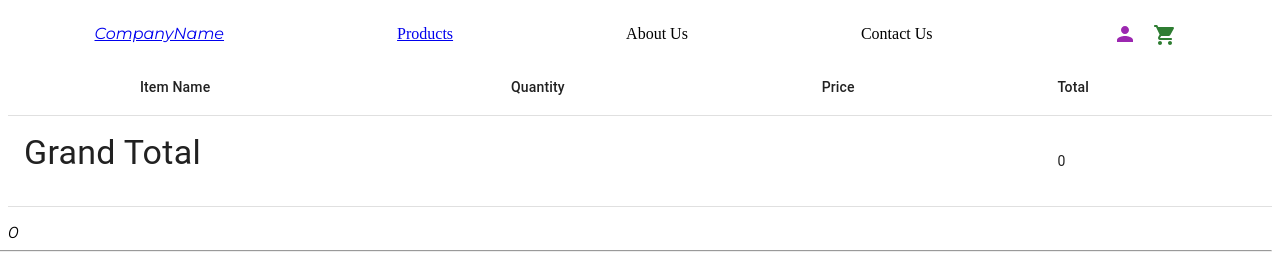
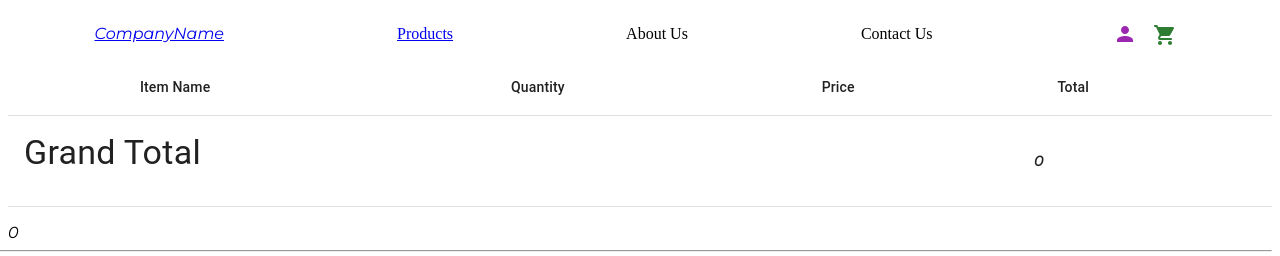
Before and after one commit to vilio316/ecommerce_store_app, a React (Vite) app: page /products/cart in a window 1280 px wide. Shown: the top 256 px of the page. Built offline with nearby package versions, Linux system fonts and the light colour scheme.

Commit message:
Table Works!

```diff
--- a/src/components/Cart.jsx
+++ b/src/components/Cart.jsx
@@ -20,9 +20,8 @@ return(
             </TableRow>
         </TableHead>
         <TableBody>
-            {cart_items.map((item)=>{
-                <TableRow key={item.name}>
-                    <TableCell><img src={item.thumbnail}></img></TableCell>
+            {cart_items.map((item)=>  <TableRow key={item.name}>
+                    <TableCell><img src={item.thumbnail} style={{width: "5%"}}></img></TableCell>
                     <TableCell><a href={`/product/${item.id}`}>{item.name}</a>
                     </TableCell>
                     <TableCell>{item.quantity}</TableCell>
@@ -30,14 +29,14 @@ return(
                     <TableCell>{Number(item.price) * Number(item.quantity)}
                     </TableCell>
                 </TableRow>
-            } )}
+)}
             <TableRow>
-                <TableCell colSpan={4}
+                <TableCell colSpan={3}
                 ><Typography paragraph variant="h4">
                     Grand Total
                     </Typography>
                     </TableCell>
-                    <TableCell>{cart_price}</TableCell>
+                    <TableCell colSpan={2}><p style={{fontWeight: "bold", textAlign: "center"}}>{cart_price}</p></TableCell>
             </TableRow>
         </TableBody>
     </Table>
```
